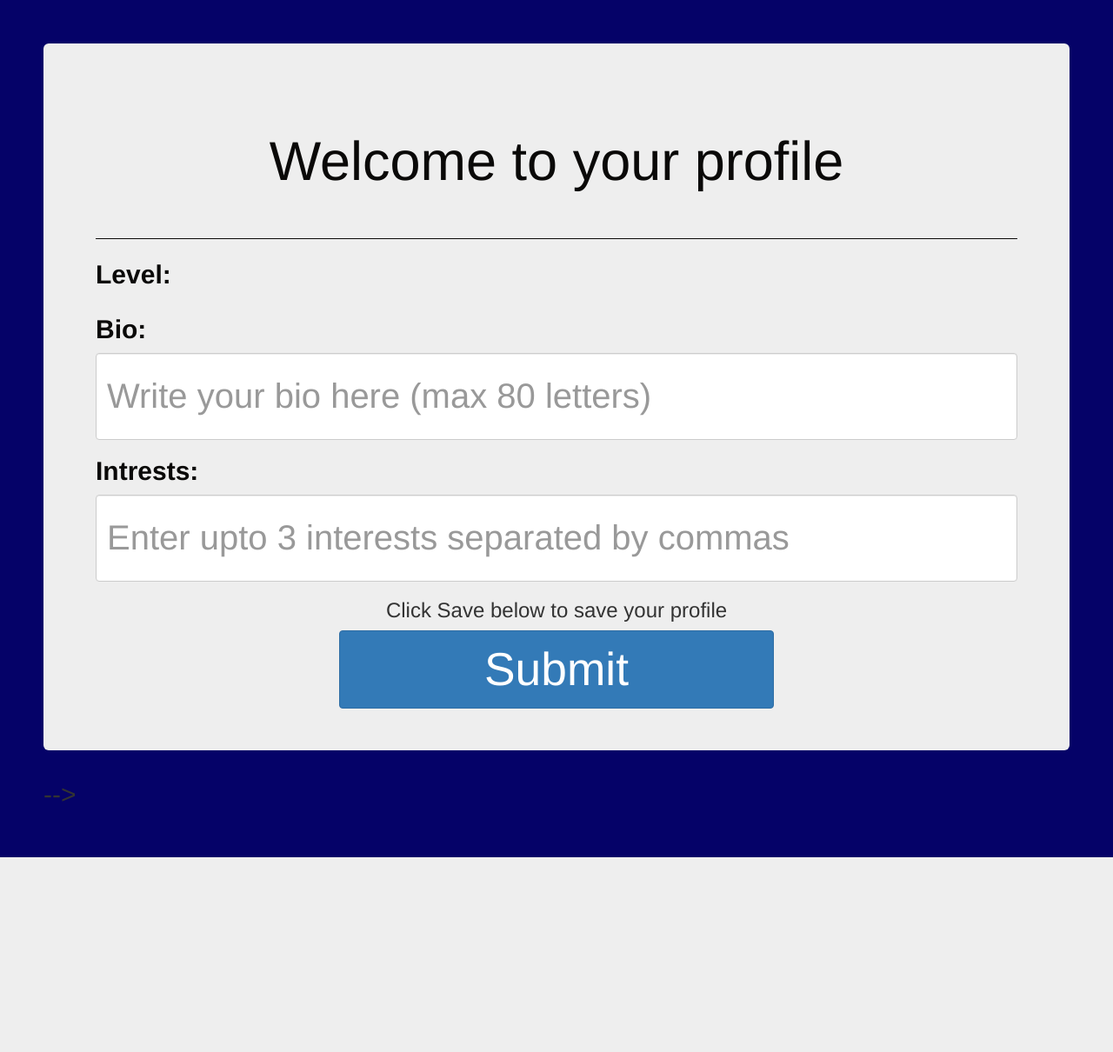
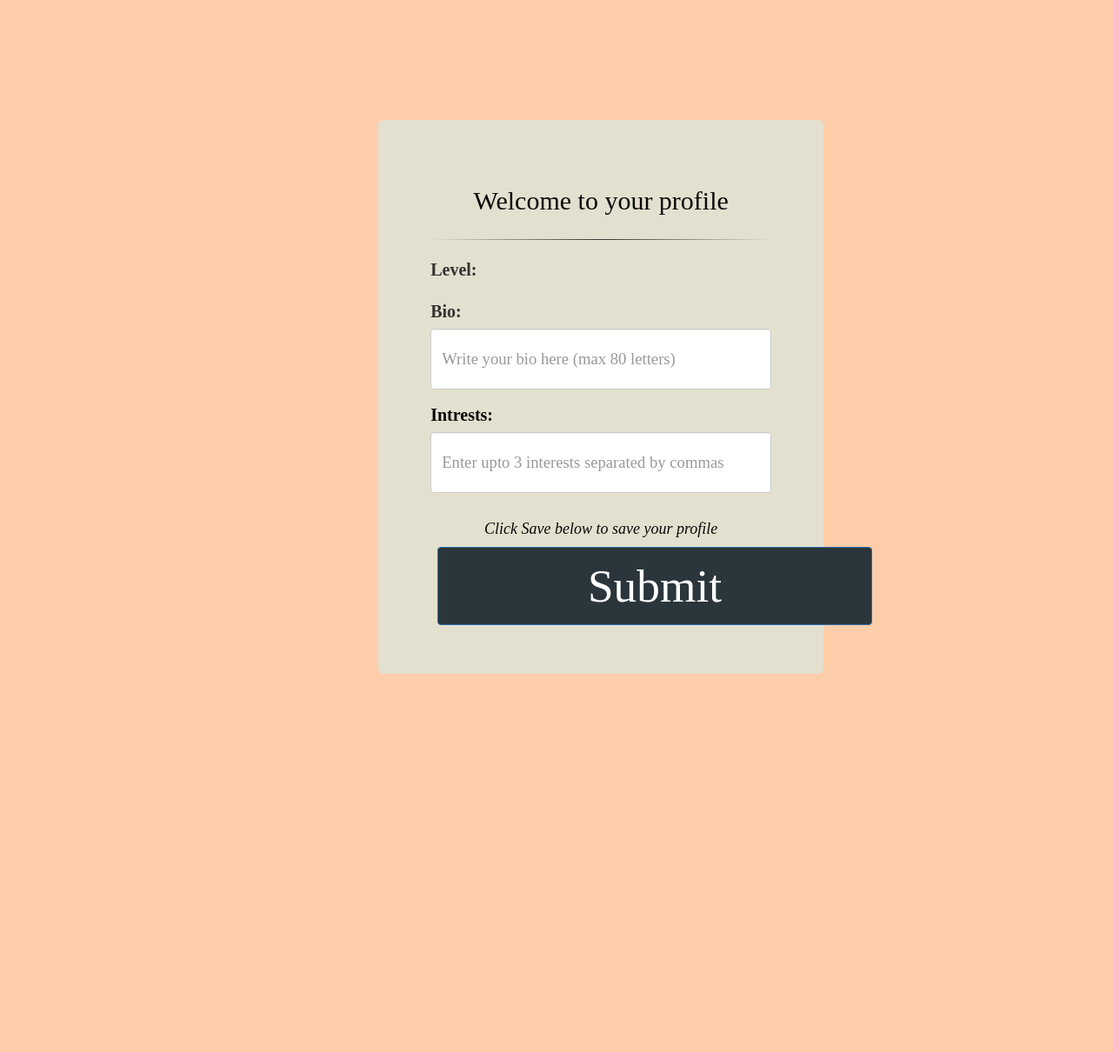
Before and after one commit to mayukh18/BlindChat, a Flask app: template templates/profile.html in a window 1280 px wide. Shown: the whole page at 87% size. Before the commit the page ends 986 px from the top, so only its background shows below. Run offline with Flask 2, Linux system fonts and the light colour scheme; the template is opened without the code that fills it, so the values that code supplies are empty; some libraries are stand-ins or nearby versions.

Commit message:
modified the style of the page seperated css style from html and put it in a style tag for easy future modification

```diff
--- a/templates/profile.html
+++ b/templates/profile.html
@@ -5,15 +5,53 @@
 	<meta charset="UTF-8">
 	<title>Profile</title>
 	<link rel="stylesheet" href="https://maxcdn.bootstrapcdn.com/bootstrap/3.3.7/css/bootstrap.min.css">
+    <style type="text/css">
+        body{
+            background-color:#FECEAB;
+            font-family: "Times New Roman", Times, serif;
+            font-size:2em;
+        }
+        .jumbotron{
+            margin: 30%;
+            margin-top: 1%;
+            background-color:#e3e0cf;
+            width: 50%;
+        }
+        .container-fluid{
+            padding: 10%;
+        }
+        .text-center{
+            padding:2%;
+            color: #0A0908;
+        }
+        hr{
+            border: 0;
+            height: 1px;
+            background-image: linear-gradient(to right, rgba(0, 0, 0, 0), rgba(0, 0, 0, 0.75), rgba(0, 0, 0, 0));
+        }
+        .form-control{
+            height:70px;
+            font-size:14pt;
+        }
+        .btn{
+            height:90px;
+            width:500px;
+            font-size:40pt;
+            background-color:#2A363B;
+        }
+    </style>
 
-	<!-- jQuery library -->
+	<!-- jQuery library #c5d5cb
+#9fa8a3
+#e3e0cf
+#fff -->
 	<script src="https://ajax.googleapis.com/ajax/libs/jquery/3.2.1/jquery.min.js"></script>
 
 	<!-- Latest compiled JavaScript -->
 	<script src="https://maxcdn.bootstrapcdn.com/bootstrap/3.3.7/js/bootstrap.min.js"></script>
 </head>
 
-<body style="font-size:3em;background-color:#050268;">
+<body>
 
 	<div id="fb-root"></div>
 
@@ -50,31 +88,31 @@
 	</script>
 <!--Html code starts here-->
 
-	<div class="container-fluid" style="padding: 50px;padding-left: 50px;">
+	<div class="container-fluid">
 		<div class="jumbotron">
 			<div class="row">
 				<div class="col-lg-12">
 					<form id="xxx" method="post">
 						<div class="form-group">
-							<h1 class="text-center" style="margin:5%;color: #0A0908;">Welcome to your profile</h1>
-							<hr style="width: 100%; color:#0A0908; height: 1px; background-color:#0A0908;" />
-							<label style="color:#0A0908;">
+							<h2 class="text-center">Welcome to your profile</h2>
+							<hr  />
+							<label >
 								Level:
 							</label>
 							<p>{{ level }}</p>
 						</div>
 						<div class="form-group">
-							<label for="bio" style="color:#0A0908;">Bio:</label>
-							<input type="text" name="bio" class="form-control" value="{{ bio }}" style="height:100px;font-size:30pt" placeholder="Write your bio here (max 80 letters)"/>
+							<label for="bio">Bio:</label>
+							<input type="text" name="bio" class="form-control" placeholder="Write your bio here (max 80 letters)" maxlength="80"/>
 						</div>
 						<div class="form-group">
 							<label for="interests" style="color:#0A0908;">Intrests:</label>
-							<input type="text" name="interests" class="form-control" value="{{ interests }}" style="height:100px;font-size:30pt" placeholder="Enter upto 3 interests separated by commas"/>
+							<input type="text" name="interests" class="form-control" placeholder="Enter upto 3 interests separated by commas"/>
 						</div>
 						<input type="hidden" id="idd" name="psid" value="{{ id }}" />
 						<div class="text-center">
-							<h3>Click Save below to save your profile</h3>
-							<input type="submit" value="Submit" class="btn btn-default btn-primary" style="height:90px;width:500px;font-size:40pt;">
+                            <h4><i>Click Save below to save your profile</i></h4>
+							<input type="submit" value="Submit" class="btn btn-default btn-primary">
 						</div>
 					</form>
 				</div>
@@ -83,6 +121,6 @@
 <!--Html ends here-->
 
 
-</body>-->
+</body>
 
 </html>
```
